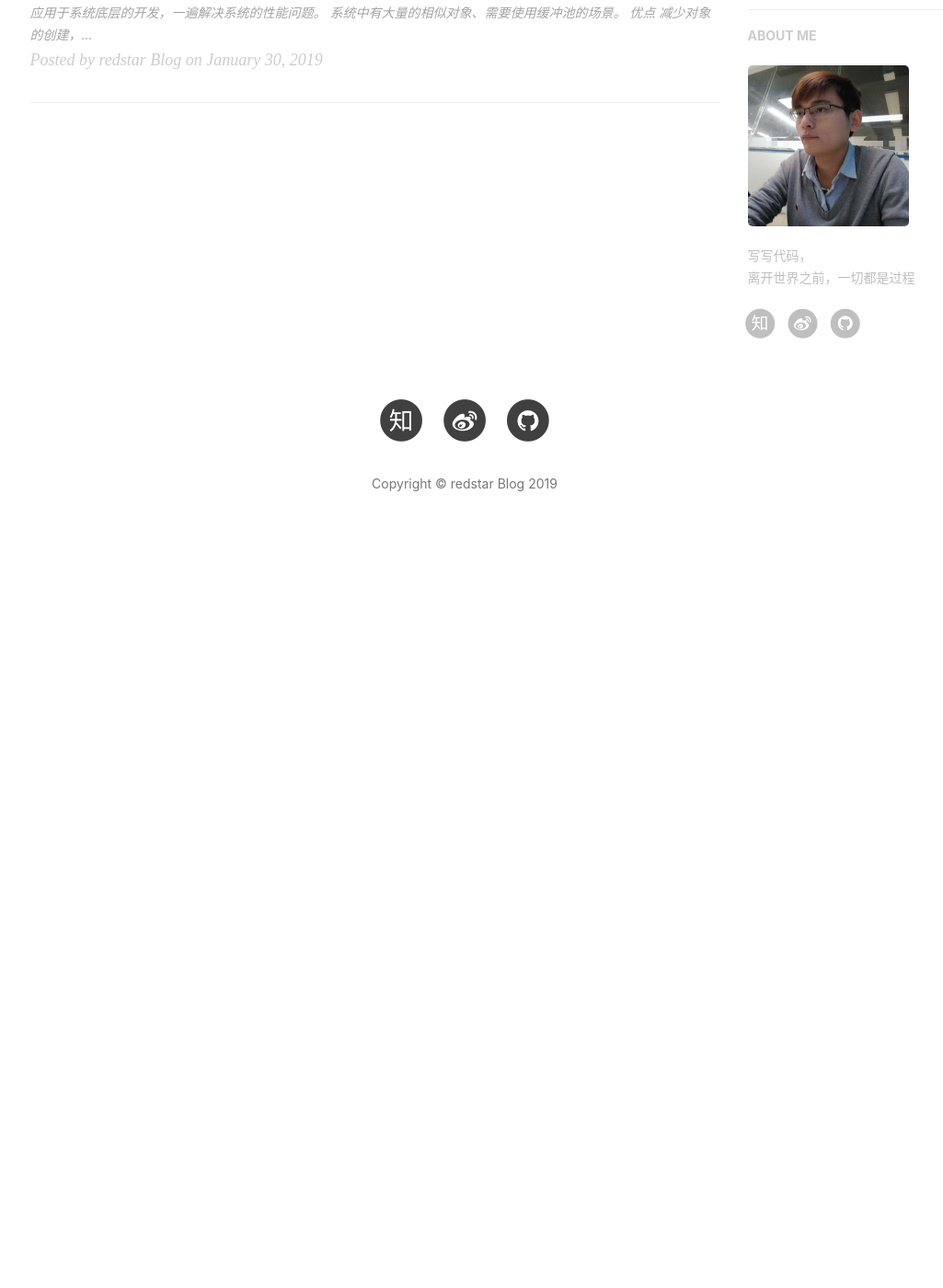
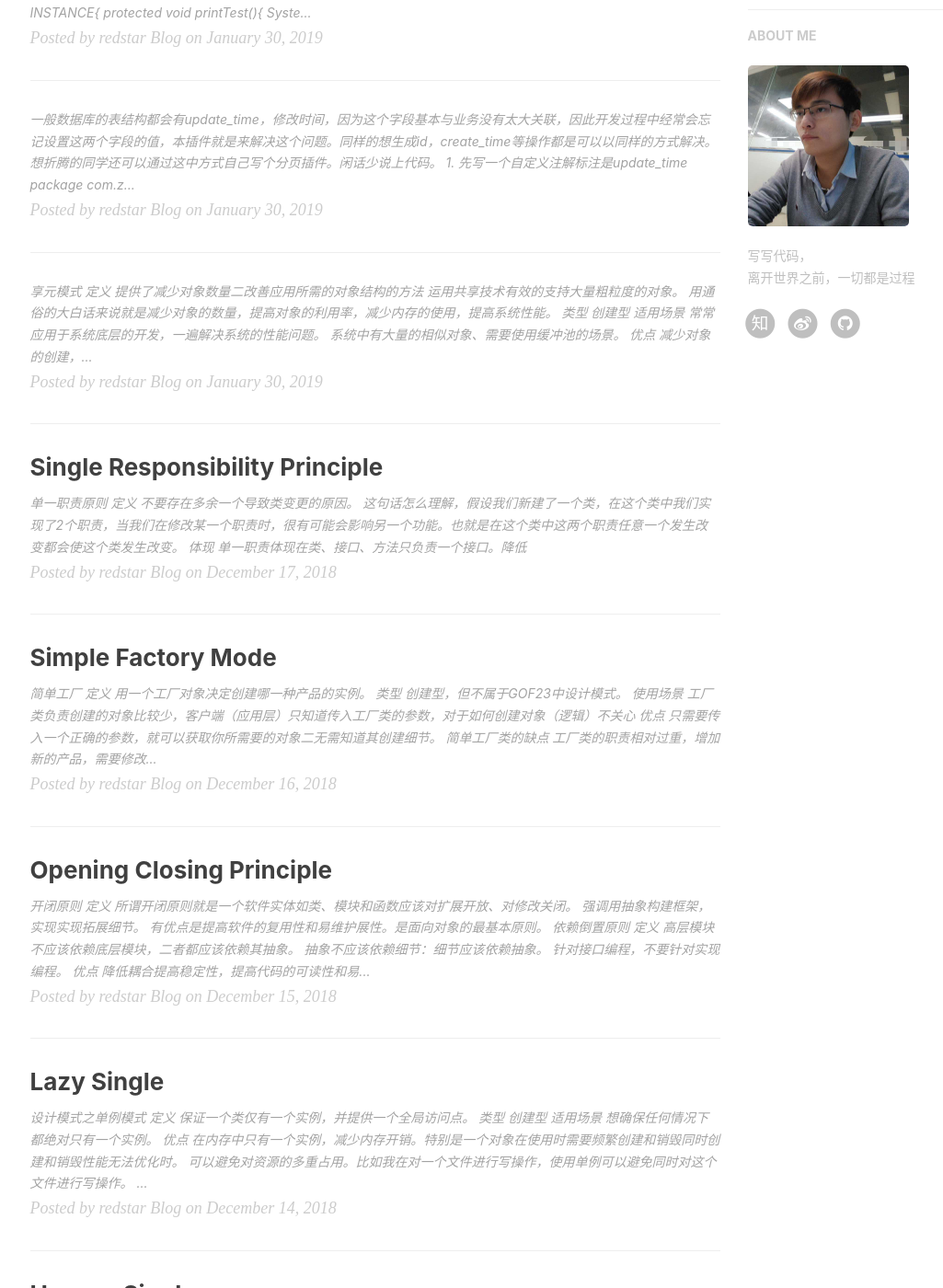
Before and after one commit to yhx123/yhx123.github.io, a Jekyll site: the page built from index.html, in a window 1280 px wide and 1400 px high, scrolled down 513 px. Shown: the whole window at 92% size, without its empty margins (135-1160 px from the left). Built offline with Jekyll 4.4.1, drawn with Linux system fonts in a browser that asks for light colours; nearby versions of some CDN libraries; the list of posts is cut into pages by our own code; comment, search, counter and statistics services are not loaded; before the commit the page ends 1143 px from its top, so only the background shows below that; some of the changed text lies outside the part shown.

Commit message:
更新文章

```diff
--- a/_posts/2018-12-01-Flyweight-Pattern.markdown
+++ b/_posts/2018-12-01-Flyweight-Pattern.markdown
@@ -6,7 +6,7 @@
 author:     "redstar"
 header-img: ""
 tags:
-    - 学习
+    - Design Patterns
 ---
 
 
--- a/_posts/使用mybatis Interceptor对UpdateTime自动处理.markdown
+++ b/_posts/2018-12-02-Interceptor-UpdateTime.markdown
@@ -1,3 +1,16 @@
+---
+layout:     post
+title:      "mybatis Intercepts插件的使用"
+subtitle:   " \mybatis Intercepts\""
+date:       2019-01-9 12:00:00
+author:     "redstar"
+header-img: ""
+tags:
+    - mybatis
+---
+
+
+
 > 一般数据库的表结构都会有update_time，修改时间，因为这个字段基本与业务没有太大关联，因此开发过程中经常会忘记设置这两个字段的值，本插件就是来解决这个问题。同样的想生成id，create_time等操作都是可以以同样的方式解决。想折腾的同学还可以通过这中方式自己写个分页插件。闲话少说上代码。
 
 
--- a/_posts/使用枚举来实现单例模式.markdown
+++ b/_posts/2018-12-03-Enumeration-singleton.markdown
@@ -1,3 +1,16 @@
+---
+layout:     post
+title:      "枚举实现单例模式"
+subtitle:   " \设计模式之单例模式\""
+date:       2019-01-9 12:00:00
+author:     "redstar"
+header-img: ""
+tags:
+    - Design Patterns
+---
+
+
+
 #### 枚举实现单例模式
 前面我们说到序列化和反序列化以及反射对单例都是有破坏的，下面我们介绍一种更加优雅的实现，也是effective java中推荐的实现方式，枚举实现单例模式。话不多说我们直接看代码吧。
 
```
Also changed, not shown: _posts/2018-12-04-Prototype-mode.markdown (renamed from _posts/原型模式和java拷贝.markdown), _posts/2018-12-04-reflection-Single.markdown (renamed from _posts/反射对单例模式的破坏.markdown), _posts/2018-12-05-Appearance-mode.markdown (renamed from _posts/外观模式.markdown), _posts/2018-12-06-container-singleton.markdown (renamed from _posts/容器单例和ThreadLocal“单例“.markdown), _posts/2018-12-07-sequence-attack-single.markdown (renamed from _posts/序列化和反序列化的对单例破坏的防止及其原理.markdown), _posts/2018-12-08-combination-mode.markdown (renamed from _posts/组合模式.markdown), _posts/2018-12-09-adapter.markdown (renamed from _posts/适配器模式.markdown), _posts/2018-12-10-builder-mode.markdown (renamed from _posts/设计模式之建造者模式.markdown), _posts/2018-12-11-decorator.markdown (renamed from _posts/装饰者模式.markdown), _posts/2018-12-12-dimit-rule.markdown (renamed from _posts/设计模式之软件开发原（2）迪米特法则.markdown), _posts/2018-12-13-factory-method-mode.markdown (renamed from _posts/设计模式之工厂模式（2）工厂方法.markdown), _posts/2018-12-13-hungry-single.markdown (renamed from _posts/设计模式之饿汉式单例模式.markdown), _posts/2018-12-14-lazy-single.markdown (renamed from _posts/设计模式之懒汉式单例模式.markdown), _posts/2018-12-15-opening-closing-principle.markdown (renamed from _posts/设计模式之软件开发原（1）开闭原则和依赖倒置原则.markdown), 2 more files.
